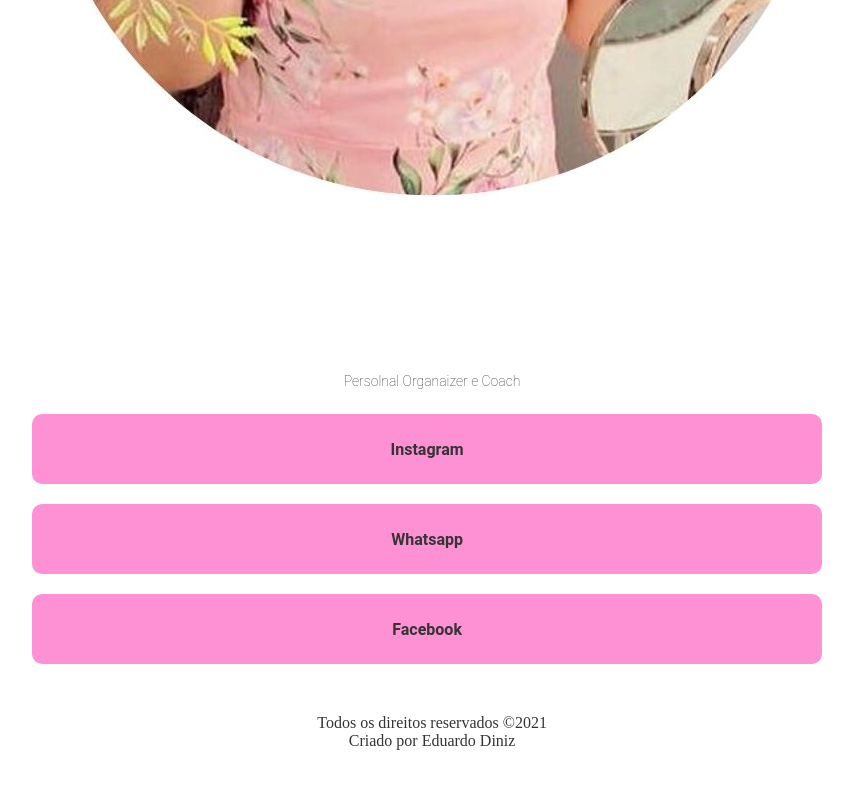
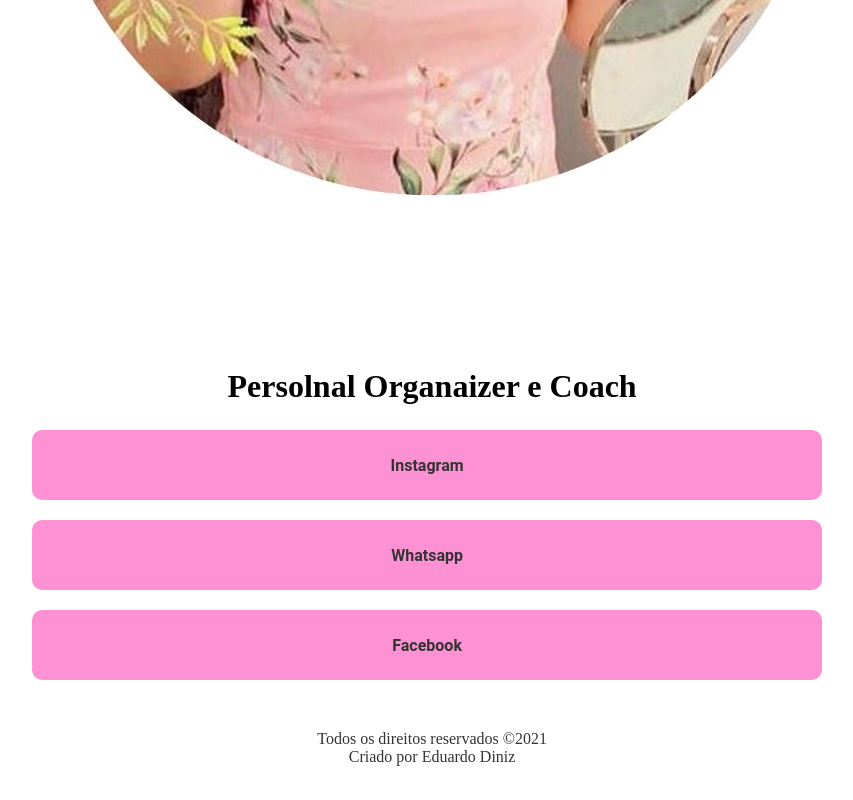
Before and after one commit to bomdia327/Some, a plain HTML site: page index.html in a window 1280 px wide. Shown: the part 787-1587 px from the top of the page, without its empty margins (245-1098 px from the left). Drawn offline with Linux system fonts and the light colour scheme; files whose address does not match are found by name.

Commit message:
Update index.html

```diff
--- a/index.html
+++ b/index.html
@@ -12,8 +12,7 @@
         <header>
             <div class="img-profile-box">
                 <img src="./src/Design sem nome.jpg" alt="Foto de Perfil" class="img-profile-box">
-                <h1 class="my-name"Erika Diniz></h1>
-                <h2>Persolnal Organaizer e Coach</h2>
+                <h1>Persolnal Organaizer e Coach</h1>
             </div>
         </header>
         <section><div class= "link-box">
```
